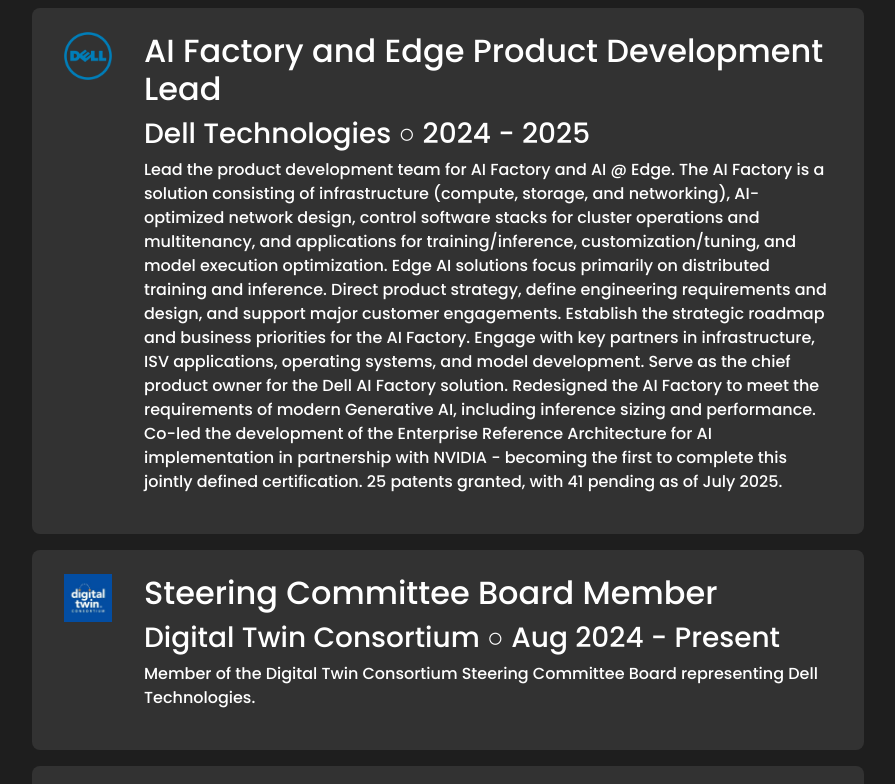
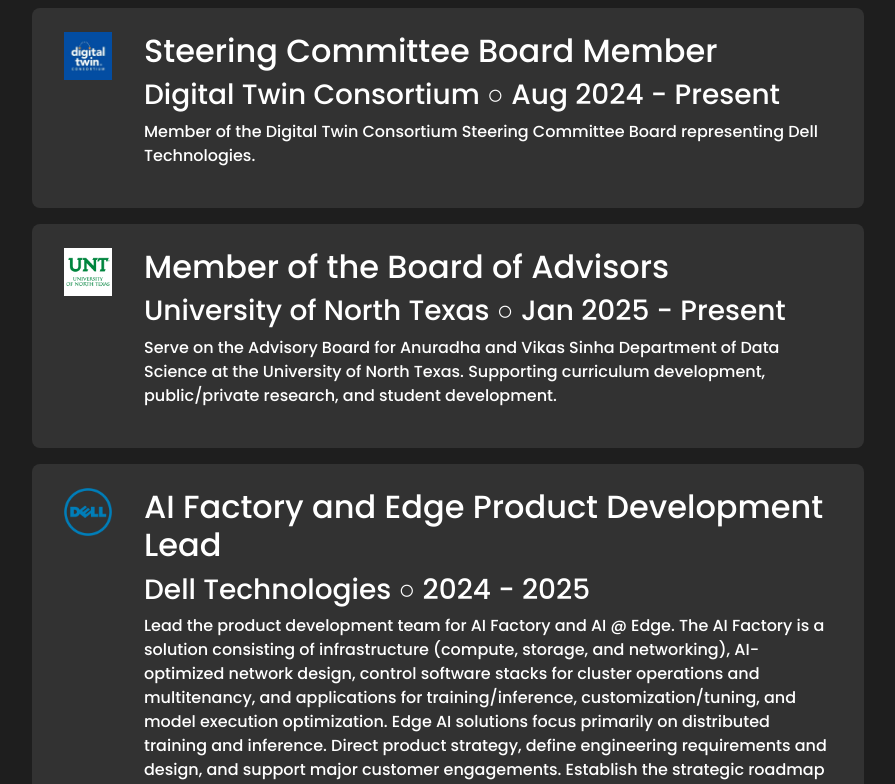
Before and after one commit to nicolewhitee/jw-portfolio, a React (Create React App) app: page / in a window 1280 px wide. Shown: the part 2480-3264 px from the top of the page, without its empty margins (192-1087 px from the left). Built offline with nearby package versions, Linux system fonts and the light colour scheme.

Commit message:
Updates to website

```diff
--- a/src/components/About/about.js
+++ b/src/components/About/about.js
@@ -11,6 +11,7 @@
 import ElefanteGroup from '../../assets/elefante-logo.jpg';
 import HP from '../../assets/hp-logo.png';
 import EYLogo from '../../assets/ey-logo.png';
+import UNTLogo from '../../assets/unt-logo.png';
 
 const About = () => {
     useEffect(() => {
@@ -118,6 +119,27 @@
                     </div>
                 </div>
                 <div className="experienceBar mx-0">
+                    <img src={DigitalTwinConsort} alt="Digital Twin Consortium Logo" className="experienceBarImg" />
+                    <div>
+                        <div className="h2">Steering Committee Board Member</div>
+                        <div className="h3">Digital Twin Consortium &#9675; Aug 2024 - Present</div>
+                        <p>
+                            Member of the Digital Twin Consortium Steering Committee Board representing Dell Technologies.
+                        </p>
+                    </div>
+                </div>
+                <div className="experienceBar mx-0">
+                    <img src={UNTLogo} alt="UNT Logo" className="experienceBarImg" />
+                    <div>
+                        <div className="h2">Member of the Board of Advisors</div>
+                        <div className="h3">University of North Texas &#9675; Jan 2025 - Present</div>
+                        <p>
+                            Serve on the Advisory Board for Anuradha and Vikas Sinha Department of Data Science at the University of North
+                            Texas. Supporting curriculum development, public/private research, and student development.
+                        </p>
+                    </div>
+                </div>
+                <div className="experienceBar mx-0">
                     <img src={Dell} alt="Dell Logo" className="experienceBarImg" />
                     <div>
                         <div className="h2">AI Factory and Edge Product Development Lead</div>
@@ -142,16 +164,6 @@
                             the first to complete this jointly defined certification.
 
                             25 patents granted, with 41 pending as of July 2025.
-                        </p>
-                    </div>
-                </div>
-                <div className="experienceBar mx-0">
-                    <img src={DigitalTwinConsort} alt="Digital Twin Consortium Logo" className="experienceBarImg" />
-                    <div>
-                        <div className="h2">Steering Committee Board Member</div>
-                        <div className="h3">Digital Twin Consortium &#9675; Aug 2024 - Present</div>
-                        <p>
-                            Member of the Digital Twin Consortium Steering Committee Board representing Dell Technologies.
                         </p>
                     </div>
                 </div>
--- a/src/components/Patents/patents.js
+++ b/src/components/Patents/patents.js
@@ -15,7 +15,7 @@
         <>
             <section id='patents'>
                 <div className="headerTitle" aria-level="1" role="heading">Patents</div>
-                <div className="h5 mb-4">66 patents applied, 27 patents granted to date</div>
+                <div className="h5 mb-4">66 patents applied, 30 patents granted to date</div>
                 <div className="container">
                     <div className="row display-flex g-5">
                         {patentsArray.slice(0, next).map((patent, index) => {
--- a/src/components/Patents/patentsArray.js
+++ b/src/components/Patents/patentsArray.js
@@ -1,4 +1,22 @@
 const patentsArray = [
+    {
+        title: 'Method And System For Performing Anomaly Detection In A Distributed Multi‑Tiered Computing Environment',
+        patentId: '12493495',
+        dateIssued: 'Dec 9, 2025',
+        description: 'Techniques described herein obtaining, by a local controller associated with a DMC domain, service level objective (SLO) metrics; applying the SLO metrics to a predictive anomaly detection transformer to perform anomaly detection; making a first determination that an anomaly is detected; in response to the first determination: attempting basic remediation to resolve the anomaly; making a second determination that the basic remediation is unsuccessful; in response to the second determination: making a third determination that the anomaly is associated with a silent failure; and in response to the third determination: performing service impairment isolation to obtain a collection of services correlated to the anomaly; and performing root cause analysis to identify causal services.'
+    },
+    {
+        title: 'Unsupervised Data Characterization Utilizing Drift',
+        patentId: '12488282',
+        dateIssued: 'Dec 2, 2025',
+        description: 'Embodiments of systems and methods for unsupervised data characterization utilizing drift are described. In some embodiments, an Information Handling System (IHS) may include a processor and a memory coupled to the processor, the memory having program instructions stored thereon that, upon execution, cause the IHS to: provide input data to an Artificial Intelligence (AI) or Machine Learning (ML) drift detector, where the AI/ML drift detector is associated with a characteristic undetectable in the input data; and receive a drift confidence score from the AI/ML drift detector.'
+    },
+    {
+        title: 'Method And System For Processing A Manifest To Provision An Application In A Distributed Multi‑Tiered Computing Environment',
+        patentId: '12450088',
+        dateIssued: 'Oct 21, 2025',
+        description: 'Techniques described herein relate to a method for managing a distributed multi-tiered computing (DMC) environment.The method includes obtaining, by a global controller, an DMC environment management request from a user, and the DMC environment management request is associated with scheduling an application in the DMC environment; and in response to obtaining the request: providing acknowledgment that the request is received to the user; obtaining an order identifier and a manifest from the user; providing a correlation identifier associated with the request to the user; parsing the manifest to extract application deployment information; scheduling the application to target domains of the DMC based on the application deployment information; and providing the user with the correlation identifier, a success indicator, and application information.'
+    },
     {
         title: 'Device Authentication for Onboarding',
         patentId: '12452226',
@@ -302,24 +320,9 @@
         dateIssued: 'Apr 15, 2022'
     },
     {
-        title: 'Method and System for Processing a Manifest to Provision an Application in a Distributed Multi-Tiered Computing Environment',
-        patentId: '17/722071',
-        dateIssued: 'Apr 15, 2022'
-    },
-    {
         title: 'Method and System for Dynamic Selection of Policy Priorities for Provisioning an Application in a Distributed Multi-Tiered Computing Environment',
         patentId: '17/721964',
         dateIssued: 'Apr 15, 2022'
-    },
-    {
-        title: 'Method and System for Performing Anomaly Detection in a Distributed Multi-Tiered Computing Environment',
-        patentId: '17/722109',
-        dateIssued: 'Apr 15, 2022'
-    },
-    {
-        title: 'Unsupervised Data Characterization Utilizing Drift',
-        patentId: '17/508043',
-        dateIssued: 'Oct 22, 2021'
     },
     {
         title: 'Multi-Observer, Consensus Based Ground Truth',
```
Also changed, not shown: src/assets/unt-logo.png (added).
